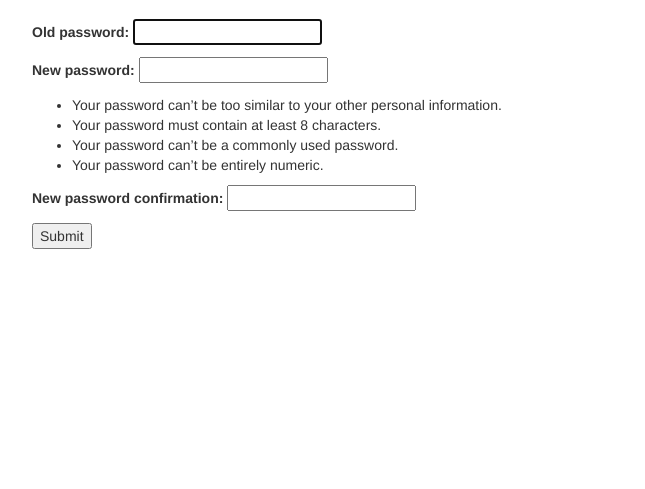
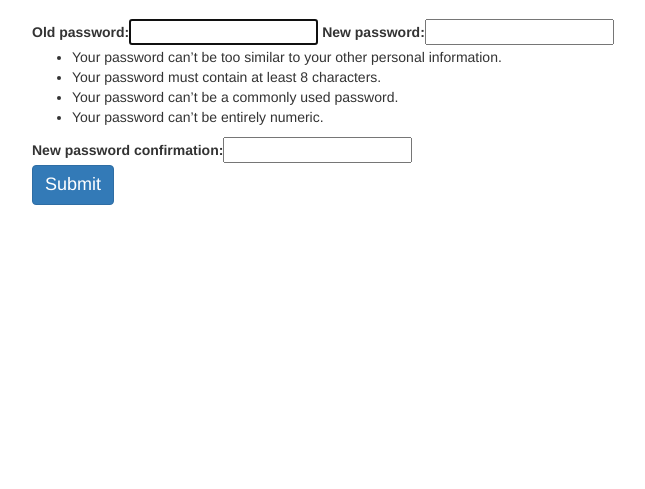
Before and after one commit to pik-software/django-service-boilerplate, a Django app: a page that uses _project_/templates/registration/password_change_form.html in a window 1280 px wide. Shown: the part 51-540 px from the top of the page, without its empty margins (38-683 px from the left). Run offline with Django 3.2, Linux system fonts and the light colour scheme; the visitor is signed in with stand-in values (Sample User, id 1); parts of the project's set-up code (start-up, migrations or seed data) failed here and were passed over; some libraries are stand-ins or nearby versions.

Commit message:
Update password_change_form.html

```diff
--- a/_project_/templates/registration/password_change_form.html
+++ b/_project_/templates/registration/password_change_form.html
@@ -1,11 +1,12 @@
 {% extends "_base.html" %}
-{% load i18n %}
+{% load i18n bootstrap %}
 
 {% block content %}
-<form method="post" action=".">
-  {% csrf_token %}
-  {{ form.as_p }}
-
-  <input type="submit" value="{% trans 'Submit' %}" />
+<form class="big-form" method="post" action="." role="form">
+    {% csrf_token %}
+    {{ form|bootstrap }}
+    <div class="form-group">
+      <button type="submit" class="btn btn-primary">{% trans 'Submit' %}</button>
+    </div>
 </form>
 {% endblock %}
```
